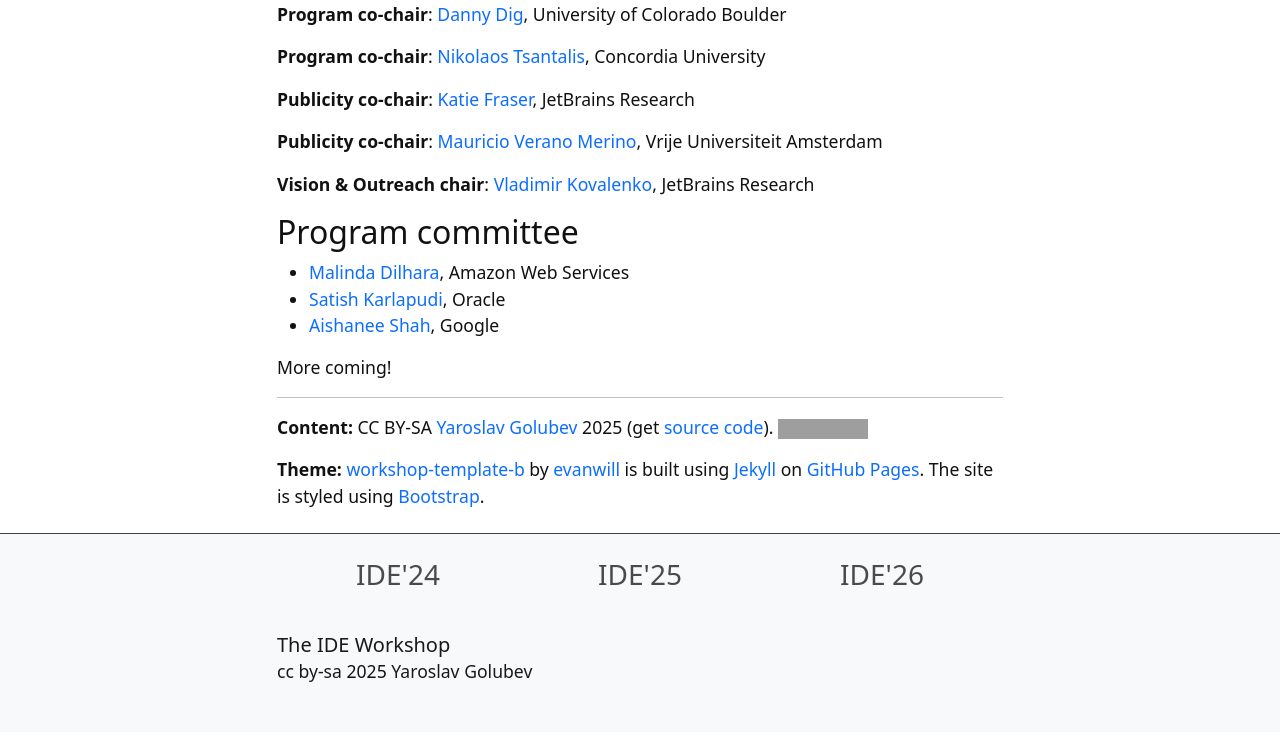
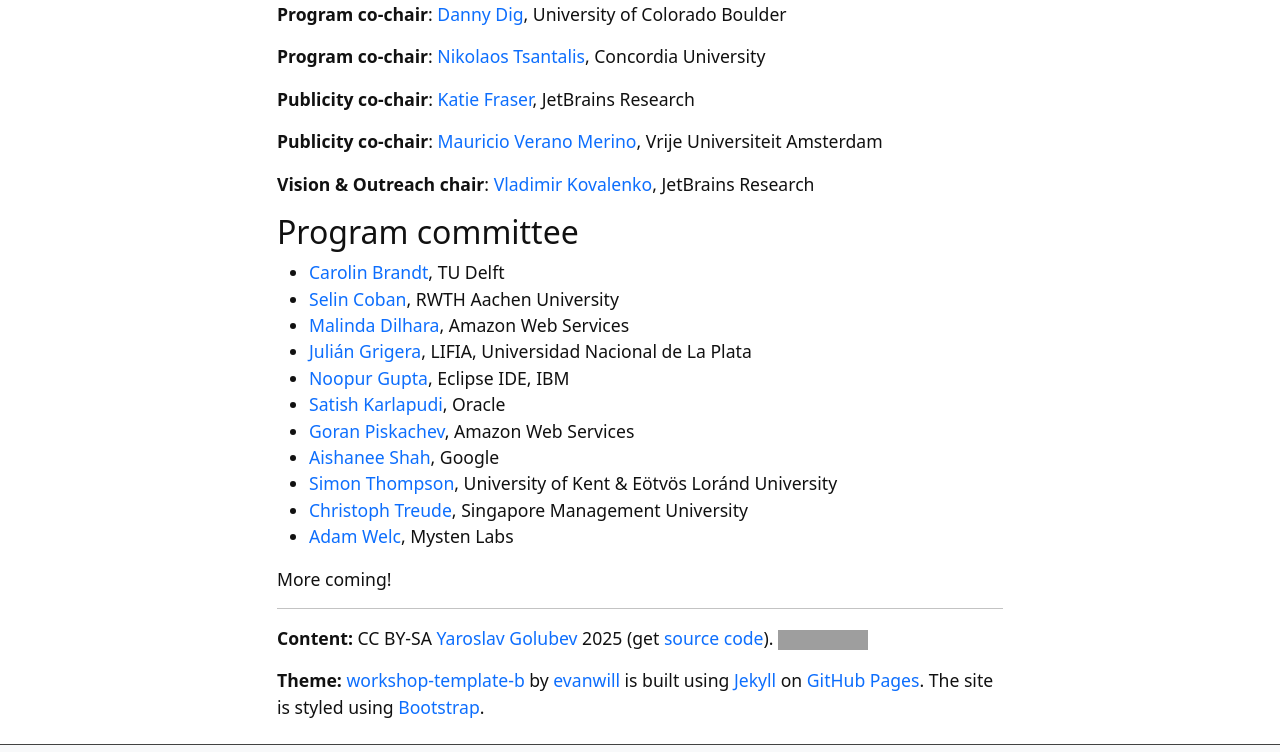
Before and after one commit to ide-workshop/ide-workshop.github.io, a Jekyll site: the page built from index.md, in a window 1280 px wide and 900 px high, scrolled down 3857 px, cut to the strip 0-752 px from the top of the window. Built offline with Jekyll 4.4.1, drawn with Linux system fonts in a browser that asks for light colours; grey boxes are pictures that could not be loaded.

Commit message:
Adding PCs

```diff
--- a/index.md
+++ b/index.md
@@ -140,9 +140,17 @@ The official publication date affects the deadline for any patent filings relate
 
 ## Program committee
 
+* [Carolin Brandt](https://carolin-brandt.de/), TU Delft
+* [Selin Coban](https://swc-rwth.de/team/selin-coban/), RWTH Aachen University
 * [Malinda Dilhara](https://www.linkedin.com/in/malinda-dilhara-7590a546/), Amazon Web Services
+* [Julián Grigera](https://www.linkedin.com/in/juli%C3%A1n-grigera-b400927/), LIFIA, Universidad Nacional de La Plata
+* [Noopur Gupta](https://www.linkedin.com/in/noopur2507), Eclipse IDE, IBM
 * [Satish Karlapudi](https://www.linkedin.com/in/satish-kumar-karlapudi/), Oracle
+* [Goran Piskachev](https://piskachev.github.io), Amazon Web Services
 * [Aishanee Shah](https://www.linkedin.com/in/aishanee/), Google
+* [Simon Thompson](https://www.kent.ac.uk/school-of-computing/people/3164/thompson-simon), University of Kent & Eötvös Loránd University
+* [Christoph Treude](https://ctreude.ca/), Singapore Management University
+* [Adam Welc](http://www.adamwelc.org/), Mysten Labs
 
 More coming!
 
```
